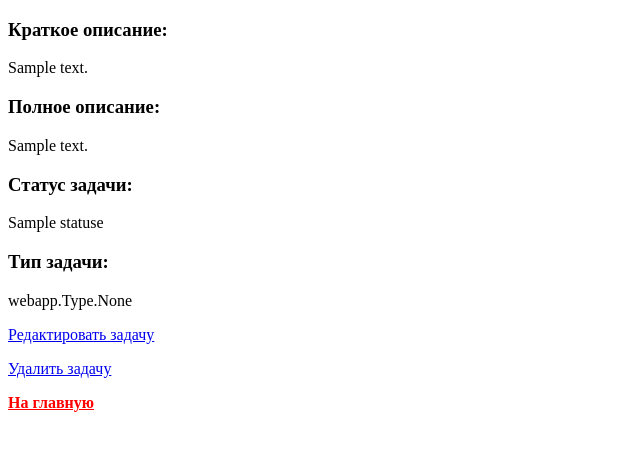
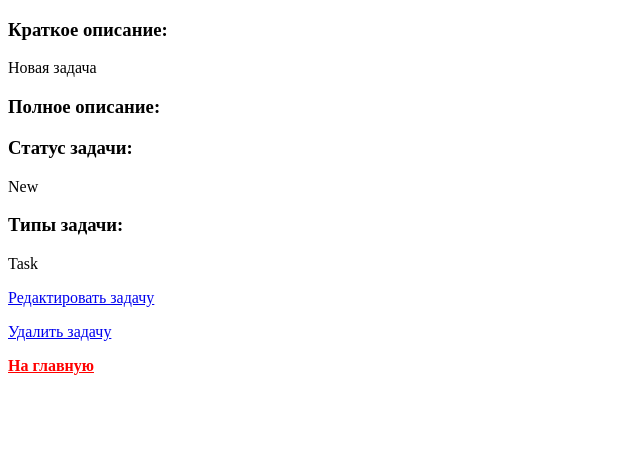
Before and after one commit to jnu3d1/another_project, a Django app: page /issue/1/ in a window 1280 px wide. Shown: the top 451 px of the page, without its empty margins (0-640 px from the left). Run offline with Django 4.2, Linux system fonts and the light colour scheme; data comes from the database, SQL or seed files in the repository; tables that the repository leaves empty hold one stand-in row (values such as "Sample post"); parts of the project's set-up code (start-up, migrations or seed data) failed here and were passed over.

Commit message:
Изменения, которые включены в коммит: 	изменено:      webapp/admin.py 	изменено:      webapp/forms.py 	новый файл:    webapp/migrations/0003_issue_types_alter_issue_type.py 	новый файл:    webapp/migrations/0004_auto_20220713_1516.py 	новый файл:    webapp/migrations/0005_remove_issue_type_delete_issuetype.py 	изменено:      webapp/models.py 	изменено:      webapp/templates/edit.html 	изменено:      webapp/templates/issue.html 	изменено:      webapp/views.py

```diff
--- a/webapp/admin.py
+++ b/webapp/admin.py
@@ -8,7 +8,7 @@
 class IssuesAdmin(admin.ModelAdmin):
     list_display = ['summary', 'status']
     list_display_links = ['summary']
-    list_filter = ['status', 'type']
+    list_filter = ['status', 'types']
     search_fields = ['summary']
     fields = ['summary', 'description', 'status', 'created_at', 'updated_at']
     readonly_fields = ['created_at', 'updated_at']
--- a/webapp/forms.py
+++ b/webapp/forms.py
@@ -8,4 +8,4 @@
     summary = forms.CharField(max_length=50, label='Краткое описание')
     description = forms.CharField(max_length=3000, required=False, label='Полное описание', widget=widgets.Textarea())
     status = forms.ModelChoiceField(queryset=Status.objects.all(), label='Статус')
-    type = forms.ModelChoiceField(queryset=Type.objects.all(), label='Тип задачи')
+    types = forms.ModelMultipleChoiceField(queryset=Type.objects.all(), required=False, label='Типы задачи')
--- a/webapp/models.py
+++ b/webapp/models.py
@@ -16,9 +16,7 @@
     description = models.TextField(blank=True, max_length=3000, verbose_name='Полное описание')
     status = models.ForeignKey('webapp.Status', on_delete=models.PROTECT, related_name='statuses',
                                verbose_name='Статус')
-    # type = models.ForeignKey('webapp.Type', on_delete=models.PROTECT, related_name='types', verbose_name='Тип')
-    type = models.ManyToManyField('webapp.Type', related_name='issues', through='webapp.IssueType',
-                                  through_fields=('issue', 'type'), blank=True)
+    types = models.ManyToManyField('webapp.Type', related_name='issues', blank=True)
 
     def __str__(self):
         return f'{self.id} {self.summary} {self.status}'
@@ -51,8 +49,3 @@
         db_table = 'types'
         verbose_name = 'Тип задачи'
         verbose_name_plural = 'Типы задач'
-
-
-class IssueType(models.Model):
-    issue = models.ForeignKey('webapp.Issue', related_name='issue', on_delete=models.CASCADE, verbose_name='Задача')
-    type = models.ForeignKey('webapp.Type', related_name='type', on_delete=models.CASCADE, verbose_name='Тип')
--- a/webapp/templates/edit.html
+++ b/webapp/templates/edit.html
@@ -1,6 +1,6 @@
 {% extends "base.html" %}
 
-{% block title %}Редактирование задачи {{ task.pk }}{% endblock %}
+{% block title %}Редактирование задачи "{{ issue.summary }}"{% endblock %}
 
 {% block content %}
     <h1>Редактировать задачу</h1>
--- a/webapp/templates/issue.html
+++ b/webapp/templates/issue.html
@@ -15,10 +15,14 @@
     <p>
         {{ issue.status }}
     </p>
-    <h3>Тип задачи:</h3>
-    <p>
-        {{ issue.type }}
-    </p>
+    <h3>Типы задачи:</h3>
+    {% for type in issue.types.all %}
+        <p>
+            {{ type.name }}
+        </p>
+    {% empty %}
+        <p>Типы не выставлены</p>
+    {% endfor %}
     <p>
         <a href="{% url "edit" issue.pk %}">Редактировать задачу</a>
     </p>
--- a/webapp/views.py
+++ b/webapp/views.py
@@ -2,10 +2,10 @@
 
 # Create your views here.
 from django.views import View
-from django.views.generic import TemplateView, RedirectView
+from django.views.generic import TemplateView
 
 from webapp.forms import IssueForm
-from webapp.models import Issue, Status, Type
+from webapp.models import Issue
 
 
 class IndexView(TemplateView):
@@ -37,8 +37,9 @@
             summary = form.cleaned_data.get('summary')
             description = form.cleaned_data.get('description')
             status = form.cleaned_data.get('status')
-            type = form.cleaned_data.get('type')
-            new_issue = Issue.objects.create(summary=summary, description=description, status=status, type=type)
+            types = form.cleaned_data.pop('types')
+            new_issue = Issue.objects.create(summary=summary, description=description, status=status)
+            new_issue.types.set(types)
             return redirect('issue', pk=new_issue.pk)
         return render(request, 'create.html', {'form': form})
 
@@ -55,17 +56,17 @@
                 'summary': self.issue.summary,
                 'description': self.issue.description,
                 'status': self.issue.status,
-                'type': self.issue.type
+                'types': self.issue.types.all()
             })
             return render(request, 'edit.html', {'form': form})
 
     def post(self, request, *args, **kwargs):
         form = IssueForm(data=request.POST)
         if form.is_valid():
-            self.issue.title = form.cleaned_data.get('title')
+            self.issue.summary = form.cleaned_data.get('summary')
             self.issue.description = form.cleaned_data.get('description')
             self.issue.status = form.cleaned_data.get('status')
-            self.issue.completion_date = form.cleaned_data.get('completion_date')
+            self.issue.types.set(form.cleaned_data.pop('types'))
             self.issue.save()
             return redirect('issue', pk=self.issue.pk)
         return render(request, 'edit.html', {'form': form})
```
Also changed, not shown: webapp/migrations/0003_issue_types_alter_issue_type.py (added), webapp/migrations/0004_auto_20220713_1516.py (added), webapp/migrations/0005_remove_issue_type_delete_issuetype.py (added).
